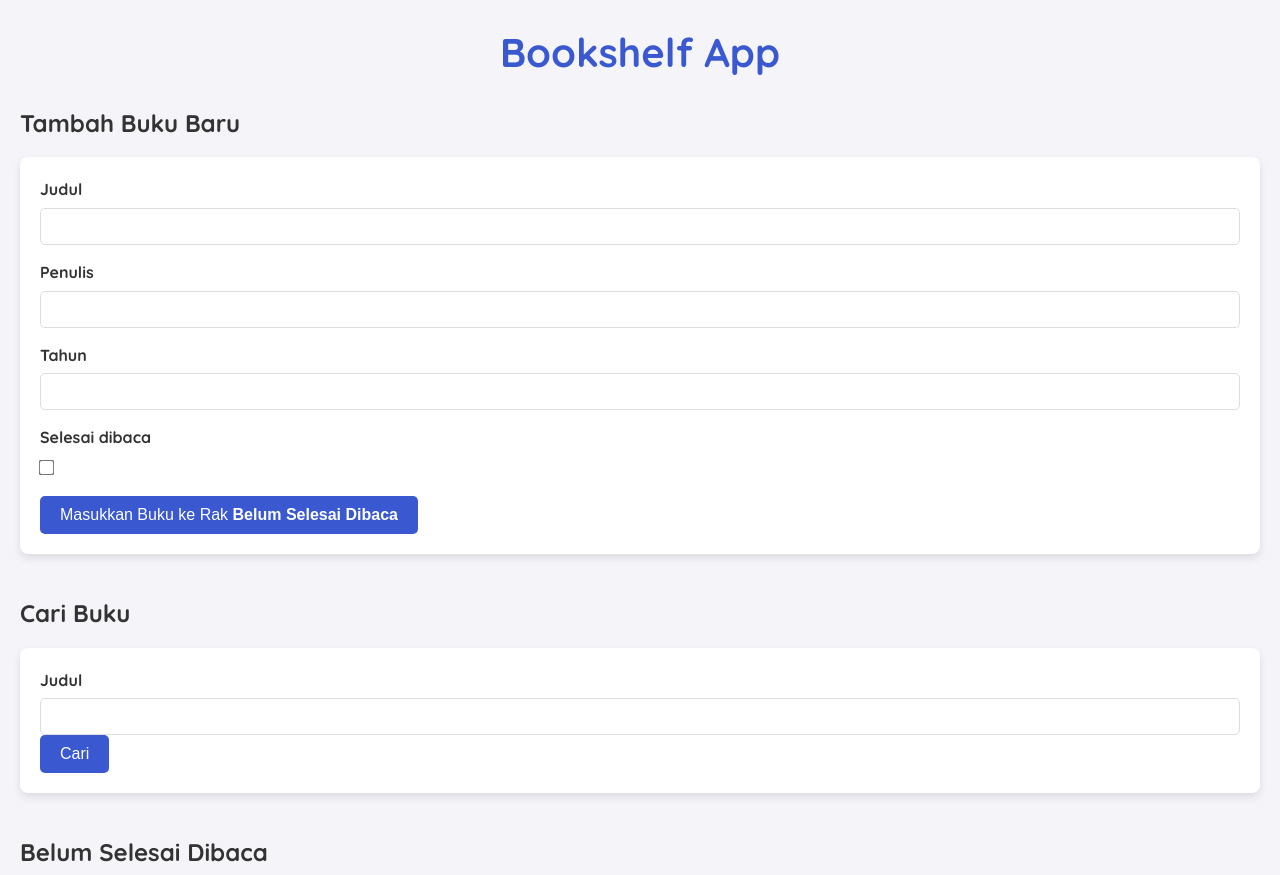
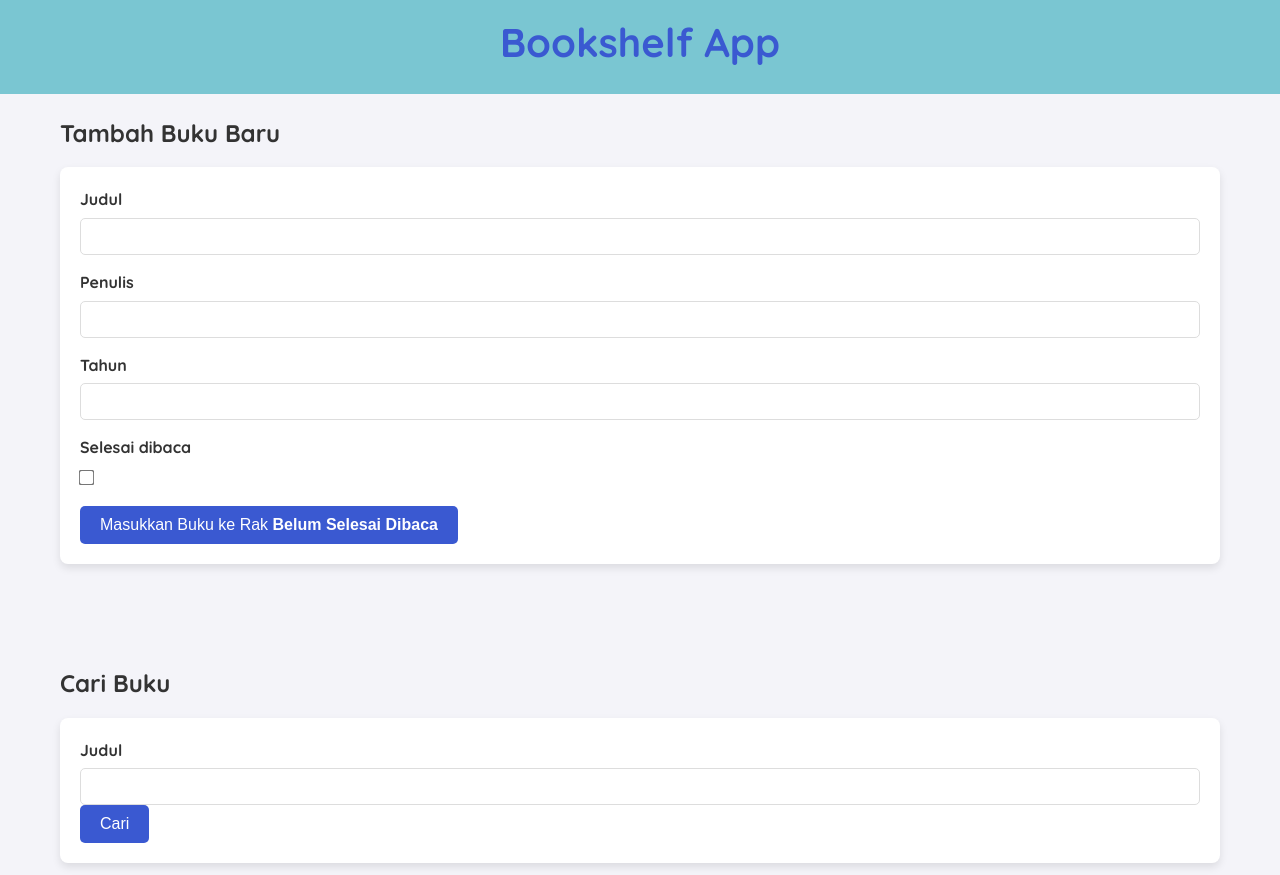
Before and after one commit to ariemus-smk/bookshelf-app-dicoding, a plain HTML site: page index.html in a window 1280 px wide. Shown: the top 875 px of the page. Drawn offline with Linux system fonts and the light colour scheme.

Commit message:
fix: style

```diff
--- a/assets/css/style.css
+++ b/assets/css/style.css
@@ -9,12 +9,14 @@ body {
     line-height: 1.6;
     color: #333;
     background-color: #f4f4f9;
-    padding: 20px;
+    padding: 0px;
+    margin: 0px;
 }
 
 header {
     text-align: center;
     margin-bottom: 20px;
+    display: inline;
 }
 
 header h1 {
@@ -130,6 +132,10 @@ form button span {
 
 section {
     margin-bottom: 40px;
+    margin-left: 40px;
+    margin-right: 40px;
+    padding: 20px;
+    gap: 1.5rem;
 }
 
 section h2 {
@@ -137,6 +143,14 @@ section h2 {
     color: #333;
     margin-bottom: 15px;
 }
+
+.jumbotron {
+    font-size: 20px;
+    padding: 10px;
+    background-color: #7AC6D2;
+    text-align: center;
+    color: white;
+  }
 
 @media (max-width: 768px) {
     form {
@@ -164,4 +178,8 @@ section h2 {
     header h1 {
         font-size: 2rem;
     }
+    section {
+        margin: 5px;
+        padding: 5px;
+    }
 }
--- a/index.html
+++ b/index.html
@@ -20,7 +20,9 @@
 
 <body>
     <header>
-        <h1>Bookshelf App</h1>
+        <div class="jumbotron">
+            <h1>Bookshelf App</h1>
+        </div>
     </header>
 
     <main>
```
